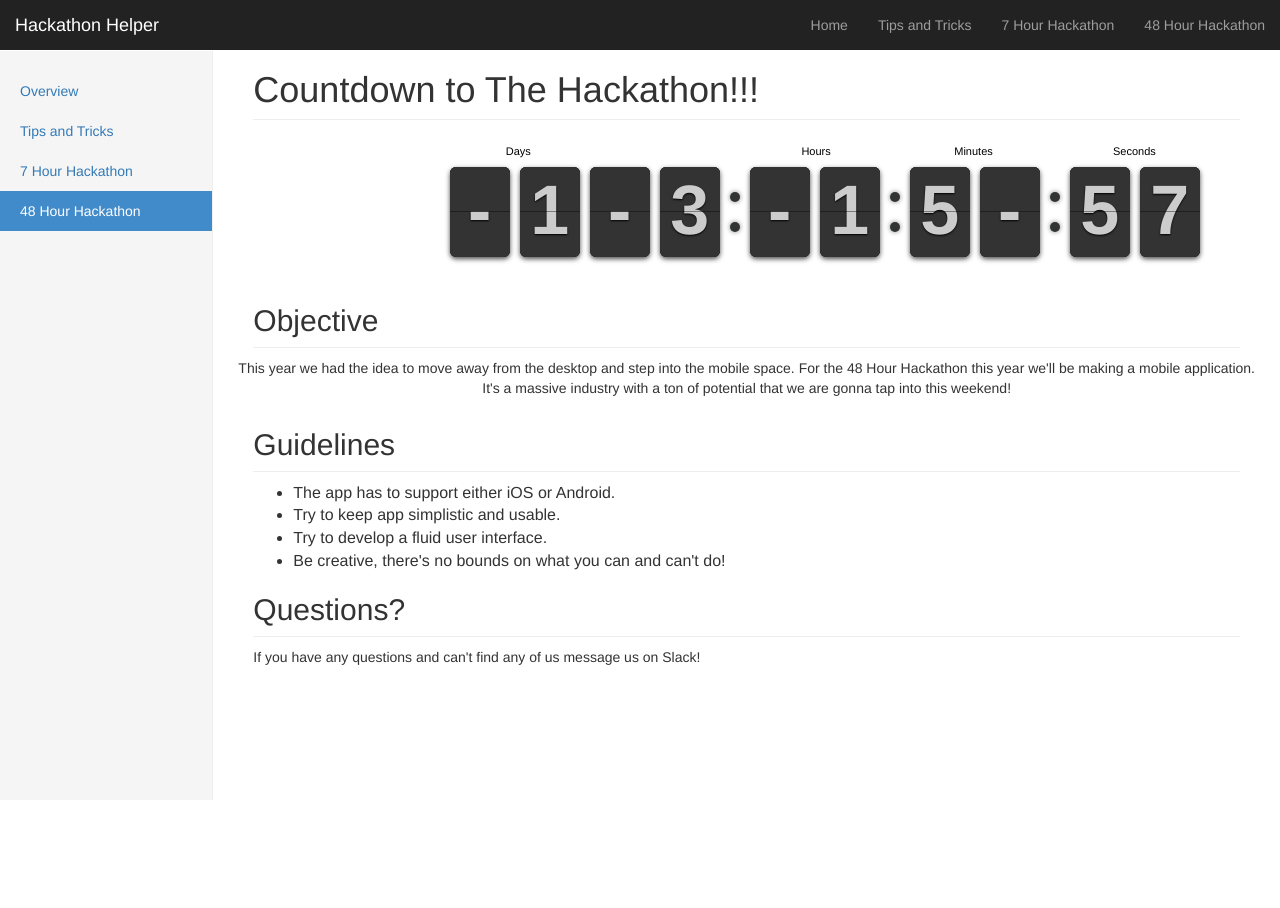
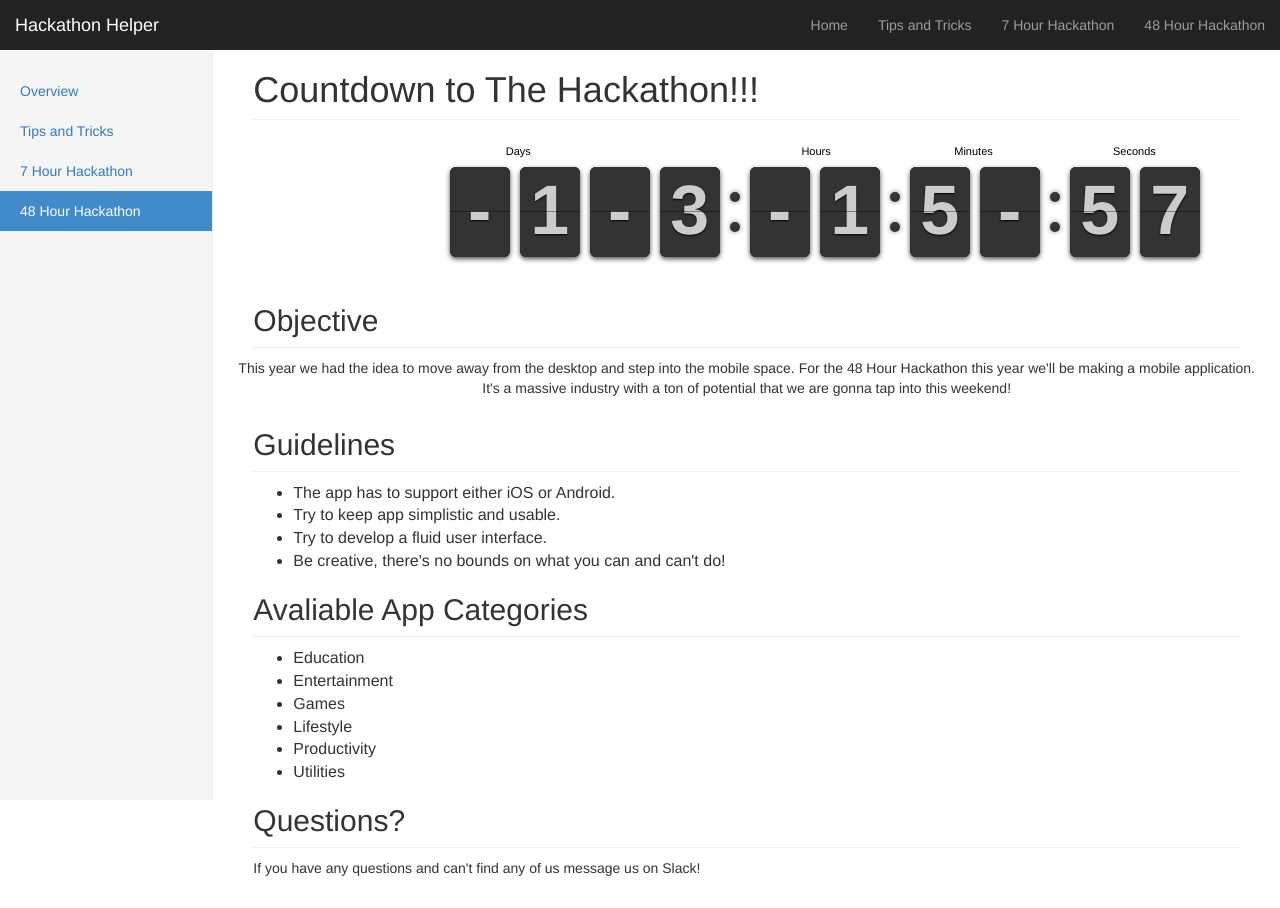
Before and after one commit to AKippins/HackathonHelp, a website: page static/mobile.html in a window 1280 px wide. Before the commit the page ends 800 px from the top, so only its background shows below. Drawn offline with nearby package versions, Linux system fonts and the light colour scheme.

Commit message:
Added App Categories

```diff
--- a/static/mobile.html
+++ b/static/mobile.html
@@ -84,6 +84,15 @@
             <li>Try to develop a fluid user interface.</li>
             <li>Be creative, there's no bounds on what you can and can't do!</li>
           </ul>
+          <h2 class="sub-header">Avaliable App Categories</h2>
+          <ul style="font-size:16px">
+            <li>Education</li>
+            <li>Entertainment</li>
+            <li>Games</li>
+            <li>Lifestyle</li>
+            <li>Productivity</li>
+            <li>Utilities</li>
+          </ul>
           <h2 class="sub-header">Questions?</h2>
           <p>
             If you have any questions and can't find any of us message us on Slack!
```
